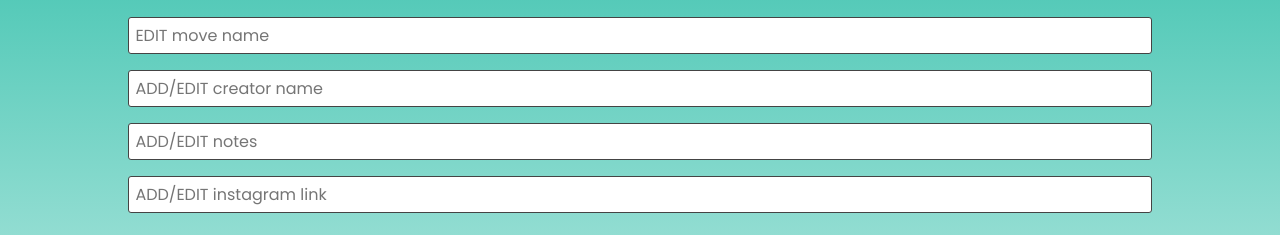
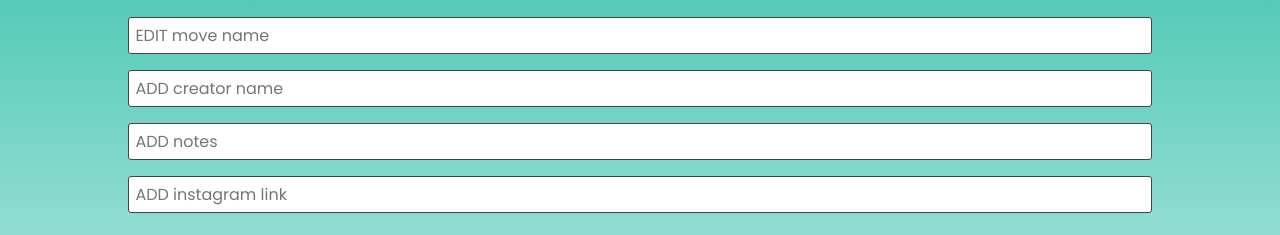
Before and after one commit to Termanty/movesapp, a React (Create React App) app: page /edit/1 in a window 1280 px wide. Shown: the part 138-373 px from the top of the page. Built offline with nearby package versions, Linux system fonts and the light colour scheme; data requests are answered from the project's data file.

Commit message:
edited placeholders on editmove

```diff
--- a/src/components/EditMove.js
+++ b/src/components/EditMove.js
@@ -55,14 +55,14 @@ class EditMove extends Component {
           />
           <input
             type="text"
-            placeholder="ADD/EDIT creator name"
+            placeholder="ADD creator name"
             className="edit_move_input"
             name="Creator"
             value={this.state.Creator}
             onChange={this.inputHandler}
           />
           <input
-            placeholder="ADD/EDIT notes"
+            placeholder="ADD notes"
             className="edit_move_input"
             maxLength="100"
             name="HOX"
@@ -71,7 +71,7 @@ class EditMove extends Component {
           />
           <input
             type="text"
-            placeholder="ADD/EDIT instagram link"
+            placeholder="ADD instagram link"
             className="edit_move_input"
             name="Link"
             value={this.state.Link}
```
